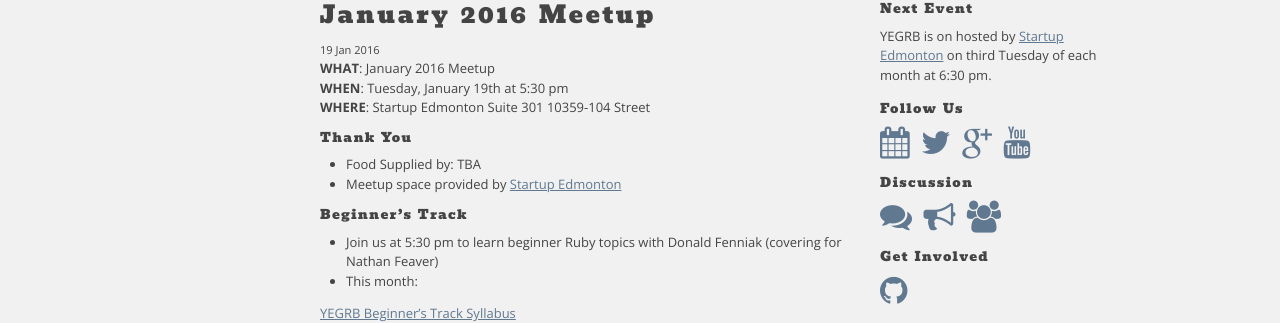
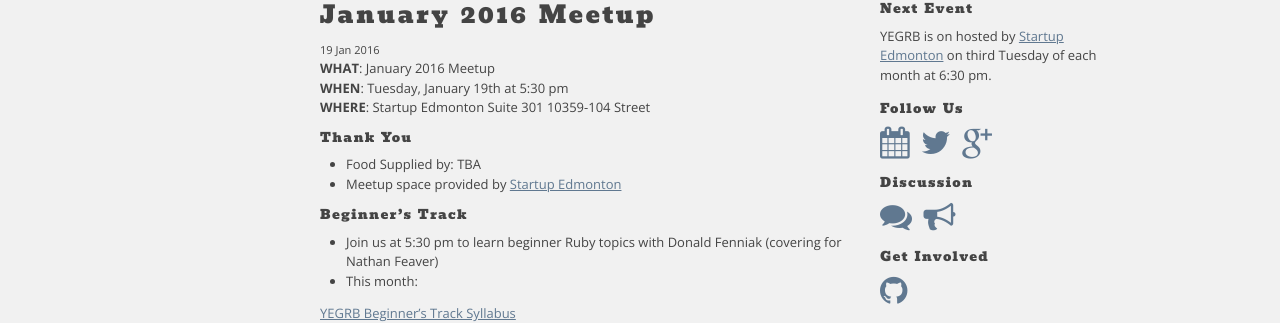
Before and after one commit to yegrb/yegrb.github.io, a Jekyll site: the page built from index.html, in a window 1280 px wide. Shown: the part 239-562 px from the top of the page. Built offline with Jekyll 4.4.1, drawn with Linux system fonts in a browser that asks for light colours; nearby versions of some CDN libraries; Markdown is read by kramdown in place of the engine named in the settings; the list of posts is cut into pages by our own code; comment, search, counter and statistics services are not loaded.

Commit message:
removed broken and unused links

```diff
--- a/_layouts/default.html
+++ b/_layouts/default.html
@@ -97,14 +97,12 @@
 					<li><a href="http://www.meetup.com/startupedmonton/events/"><i class="fa fa-calendar"></i></a></li>
 					<li><a href="https://twitter.com/yegrb"><i class="fa fa-twitter"></i></a></li>
 					<li><a href="https://plus.google.com/+Yegrb/videos" rel="publisher"><i class="fa fa-google-plus"></i></a></li>
-					<li><a href="http://www.youtube.com/user/yegrb"><i class="fa fa-youtube"></i></a></li>
 				</ul>
 
 				<h2>Discussion</h2>
 				<ul>
 					<li><a href="https://devedmonton-invite.herokuapp.com/"><i class="fa fa-comments"></i></a></li>
 					<li><a href="http://webchat.freenode.net/?channels=yegrb&amp;uio=d4"><i class="fa fa-bullhorn"></i></a></li>
-					<li><a href="https://groups.google.com/forum/#!forum/yegrb"><i class="fa fa-users"></i></a></li>
 				</ul>
 
 				<h2>Get Involved</h2>
```
